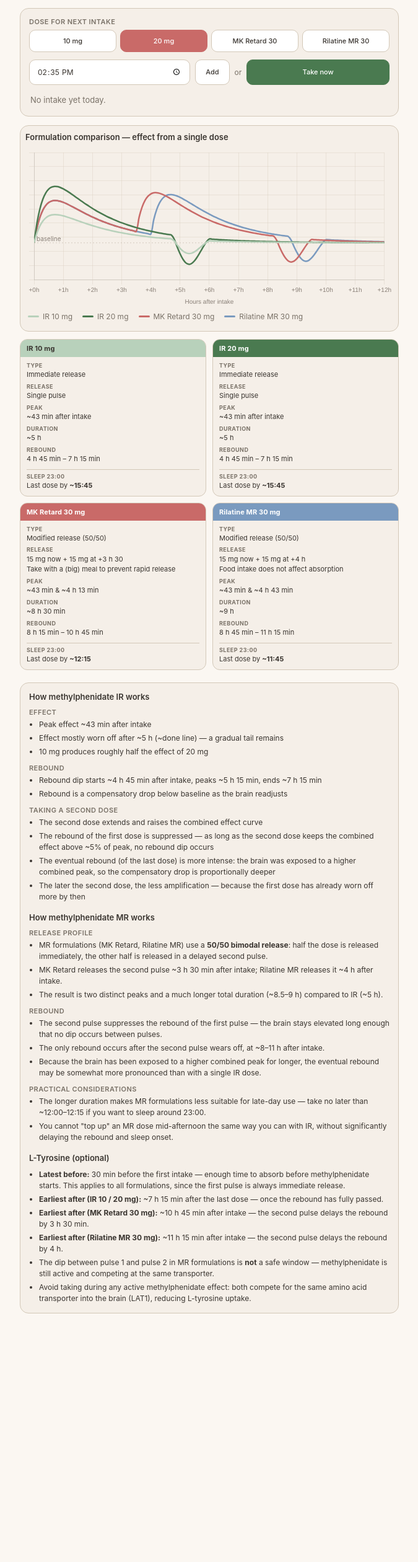
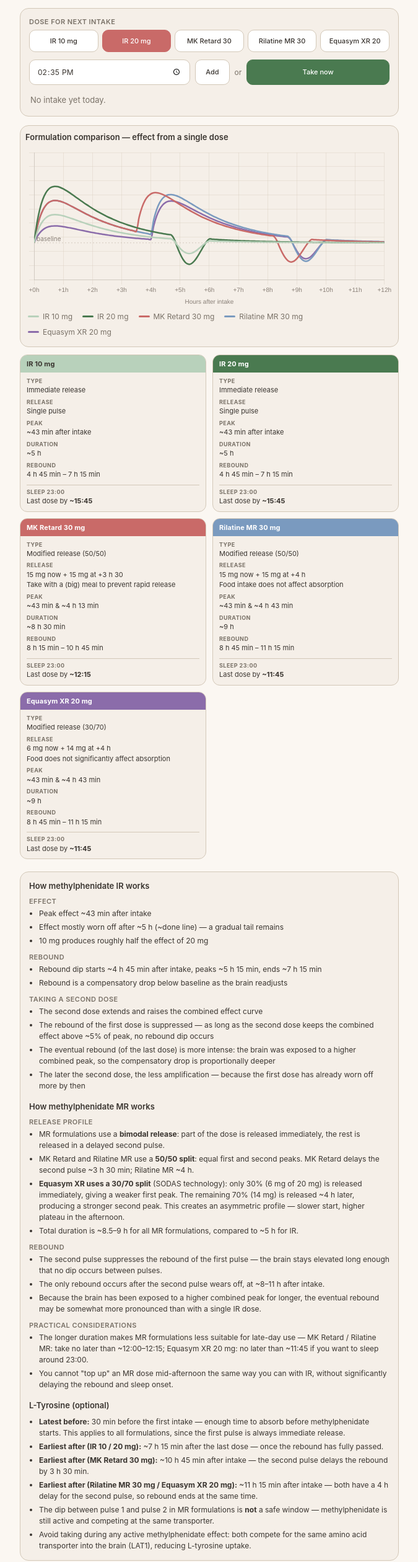
Before and after one commit to Gybelle/MethylfenidaatCurve_PWA, a plain HTML site: page index.html in a window 1280 px wide. Shown: the part 79-2599 px from the top of the page at 62% size, without its empty margins (302-977 px from the left). Before the commit the page ends 2232 px from the top, so only its background shows below. Drawn offline with nearby package versions, Linux system fonts and the light colour scheme.

Commit message:
added equasym xr 20

```diff
--- a/index.html
+++ b/index.html
@@ -183,6 +183,7 @@
     .dose-swatch.d10   { background: #b8d1bb; }
     .dose-swatch.dmk30 { background: #c96a68; }
     .dose-swatch.drl30 { background: #7a9abf; }
+    .dose-swatch.deq20 { background: #8b6caa; }
     .dose-body { flex: 1 1 auto; min-width: 0; }
     .dose-time {
       font-weight: 600;
@@ -386,10 +387,11 @@
 <div class="input-card">
   <div class="field-label">Dose for next intake</div>
   <div class="dose-toggle" id="dose-toggle">
-    <button data-mg="10"  data-type="ir"   data-delay="0">10 mg</button>
-    <button data-mg="20"  data-type="ir"   data-delay="0">20 mg</button>
+    <button data-mg="10"  data-type="ir"   data-delay="0">IR 10 mg</button>
+    <button data-mg="20"  data-type="ir"   data-delay="0">IR 20 mg</button>
     <button data-mg="30"  data-type="mk30" data-delay="3.5">MK Retard 30</button>
     <button data-mg="30"  data-type="rl30" data-delay="4" class="active">Rilatine MR 30</button>
+    <button data-mg="20"  data-type="eq20" data-delay="4" data-split="0.3">Equasym XR 20</button>
   </div>
 
   <div class="time-row">
@@ -446,6 +448,7 @@
     <div class="legend-item"><span class="swatch" style="background:#4a7a50"></span>IR 20 mg</div>
     <div class="legend-item"><span class="swatch" style="background:#c96a68"></span>MK Retard 30 mg</div>
     <div class="legend-item"><span class="swatch" style="background:#7a9abf"></span>Rilatine MR 30 mg</div>
+    <div class="legend-item"><span class="swatch" style="background:#8b6caa"></span>Equasym XR 20 mg</div>
   </div>
 </div>
 
@@ -499,6 +502,18 @@
     </div>
   </div>
 
+  <div class="comp-card">
+    <div class="comp-header" style="background:#8b6caa;color:#fff">Equasym XR 20 mg</div>
+    <div class="comp-body">
+      <div class="comp-row"><span class="comp-key">Type</span><span>Modified release (30/70)</span></div>
+      <div class="comp-row"><span class="comp-key">Release</span><span>6 mg now + 14 mg at +4 h</span><span>Food does not significantly affect absorption</span></div>
+      <div class="comp-row"><span class="comp-key">Peak</span><span>~43 min &amp; ~4 h 43 min</span></div>
+      <div class="comp-row"><span class="comp-key">Duration</span><span>~9 h</span></div>
+      <div class="comp-row"><span class="comp-key">Rebound</span><span>8 h 45 min – 11 h 15 min</span></div>
+      <div class="comp-row comp-sleep"><span class="comp-key">Sleep 23:00</span><span>Last dose by <strong>~11:45</strong></span></div>
+    </div>
+  </div>
+
 </div>
 
 <div class="rules-card">
@@ -525,9 +540,10 @@
     <div class="rules-title" style="margin-top:16px">How methylphenidate MR works</div>
     <div class="rules-section">Release profile</div>
     <ul class="rules-list">
-      <li>MR formulations (MK Retard, Rilatine MR) use a <strong>50/50 bimodal release</strong>: half the dose is released immediately, the other half is released in a delayed second pulse.</li>
-      <li>MK Retard releases the second pulse ~3 h 30 min after intake; Rilatine MR releases it ~4 h after intake.</li>
-      <li>The result is two distinct peaks and a much longer total duration (~8.5–9 h) compared to IR (~5 h).</li>
+      <li>MR formulations use a <strong>bimodal release</strong>: part of the dose is released immediately, the rest is released in a delayed second pulse.</li>
+      <li>MK Retard and Rilatine MR use a <strong>50/50 split</strong>: equal first and second peaks. MK Retard delays the second pulse ~3 h 30 min; Rilatine MR ~4 h.</li>
+      <li><strong>Equasym XR uses a 30/70 split</strong> (SODAS technology): only 30% (6 mg of 20 mg) is released immediately, giving a weaker first peak. The remaining 70% (14 mg) is released ~4 h later, producing a stronger second peak. This creates an asymmetric profile — slower start, higher plateau in the afternoon.</li>
+      <li>Total duration is ~8.5–9 h for all MR formulations, compared to ~5 h for IR.</li>
     </ul>
     <div class="rules-section">Rebound</div>
     <ul class="rules-list">
@@ -537,7 +553,7 @@
     </ul>
     <div class="rules-section">Practical considerations</div>
     <ul class="rules-list">
-      <li>The longer duration makes MR formulations less suitable for late-day use — take no later than ~12:00–12:15 if you want to sleep around 23:00.</li>
+      <li>The longer duration makes MR formulations less suitable for late-day use — MK Retard / Rilatine MR: take no later than ~12:00–12:15; Equasym XR 20 mg: no later than ~11:45 if you want to sleep around 23:00.</li>
       <li>You cannot "top up" an MR dose mid-afternoon the same way you can with IR, without significantly delaying the rebound and sleep onset.</li>
     </ul>
 
@@ -546,7 +562,7 @@
       <li><strong>Latest before:</strong> 30 min before the first intake — enough time to absorb before methylphenidate starts. This applies to all formulations, since the first pulse is always immediate release.</li>
       <li><strong>Earliest after (IR 10 / 20 mg):</strong> ~7 h 15 min after the last dose — once the rebound has fully passed.</li>
       <li><strong>Earliest after (MK Retard 30 mg):</strong> ~10 h 45 min after intake — the second pulse delays the rebound by 3 h 30 min.</li>
-      <li><strong>Earliest after (Rilatine MR 30 mg):</strong> ~11 h 15 min after intake — the second pulse delays the rebound by 4 h.</li>
+      <li><strong>Earliest after (Rilatine MR 30 mg / Equasym XR 20 mg):</strong> ~11 h 15 min after intake — both have a 4 h delay for the second pulse, so rebound ends at the same time.</li>
       <li>The dip between pulse 1 and pulse 2 in MR formulations is <strong>not</strong> a safe window — methylphenidate is still active and competing at the same transporter.</li>
       <li>Avoid taking during any active methylphenidate effect: both compete for the same amino acid transporter into the brain (LAT1), reducing L-tyrosine uptake.</li>
     </ul>
@@ -633,13 +649,16 @@ function getOrInitState() {
     s = { date: todayStr(), doses: [], selectedMg: 20, selectedType: 'ir' };
     saveState(s);
   }
-  // Migrate legacy doses without type/delay
-  if (s.doses) s.doses.forEach(d => { if (!d.type) { d.type = 'ir'; d.delay = 0; } });
+  // Migrate legacy doses without type/delay/split
+  if (s.doses) s.doses.forEach(d => {
+    if (!d.type) { d.type = 'ir'; d.delay = 0; }
+    if (isMR(d) && d.split === undefined) { d.split = 0.5; }
+  });
   return s;
 }
-function addDose(time, mg, type = 'ir', delay = 0) {
+function addDose(time, mg, type = 'ir', delay = 0, split = 0.5) {
   const s = getOrInitState();
-  s.doses.push({ id: uid(), time, mg, type, delay });
+  s.doses.push({ id: uid(), time, mg, type, delay, split });
   s.doses.sort((a,b) => a.time - b.time);
   s.selectedMg = mg;
   s.selectedType = type;
@@ -703,9 +722,11 @@ function isMR(dose) { return dose.type && dose.type !== 'ir'; }
 
 function medAt(dose, t) {
   if (isMR(dose)) {
-    const half = (dose.mg / 2) / REFERENCE_MG;
-    return medValue(t - dose.time) * half +
-           medValue(t - dose.time - dose.delay) * half;
+    const split = dose.split !== undefined ? dose.split : 0.5;
+    const firstPart  = dose.mg * split       / REFERENCE_MG;
+    const secondPart = dose.mg * (1 - split) / REFERENCE_MG;
+    return medValue(t - dose.time) * firstPart +
+           medValue(t - dose.time - dose.delay) * secondPart;
   }
   return medValue(t - dose.time) * (dose.mg / REFERENCE_MG);
 }
@@ -725,16 +746,16 @@ function reboundAt(dose, allDoses, t) {
   const externalMed = (tt) => allDoses.reduce((s, d) => d.id !== dose.id ? s + medAt(d, tt) : s, 0);
 
   if (isMR(dose)) {
-    const half = (dose.mg / 2) / REFERENCE_MG;
+    const split = dose.split !== undefined ? dose.split : 0.5;
+    const firstPart  = dose.mg * split       / REFERENCE_MG;
+    const secondPart = dose.mg * (1 - split) / REFERENCE_MG;
     const t2 = dose.time + dose.delay;
-    // Sub-dose 1: suppressed by sub-dose 2 (same pill) + other external doses
     const rb1 = _reboundForSubDose(
-      dose.time, half,
-      (tt) => externalMed(tt) + medValue(tt - t2) * half,
+      dose.time, firstPart,
+      (tt) => externalMed(tt) + medValue(tt - t2) * secondPart,
       allDoses, t
     );
-    // Sub-dose 2: suppressed only by external doses
-    const rb2 = _reboundForSubDose(t2, half, externalMed, allDoses, t);
+    const rb2 = _reboundForSubDose(t2, secondPart, externalMed, allDoses, t);
     return rb1 + rb2;
   }
 
@@ -814,12 +835,14 @@ function doseSwatchClass(d) {
   if (d.mg === 10)          return 'd10';
   if (d.type === 'mk30')    return 'dmk30';
   if (d.type === 'rl30')    return 'drl30';
+  if (d.type === 'eq20')    return 'deq20';
   return '';
 }
 
 function doseLabelShort(d) {
   if (d.type === 'mk30') return 'MK Retard 30 mg';
   if (d.type === 'rl30') return 'Rilatine MR 30 mg';
+  if (d.type === 'eq20') return 'Equasym XR 20 mg';
   return `${d.mg} mg`;
 }
 
@@ -1122,7 +1145,7 @@ function renderChart(state) {
 
   const innames = [];
   doses.forEach((d, i) => {
-    const lbl = isMR(d) ? `${d.type === 'mk30' ? 'MK' : 'RL'}30 [${i+1}]` : `${d.mg}mg [${i+1}]`;
+    const lbl = isMR(d) ? `${d.type === 'mk30' ? 'MK30' : d.type === 'eq20' ? 'EQ20' : 'RL30'} [${i+1}]` : `${d.mg}mg [${i+1}]`;
     const x = d.time - start;
     if (x >= 0 && x <= end - start) innames.push({ x, label: lbl });
     if (isMR(d)) {
@@ -1266,8 +1289,8 @@ function renderChart(state) {
 function getSelected() {
   const active = document.querySelector('#dose-toggle button.active');
   return active
-    ? { mg: Number(active.dataset.mg), type: active.dataset.type || 'ir', delay: Number(active.dataset.delay || 0) }
-    : { mg: 20, type: 'ir', delay: 0 };
+    ? { mg: Number(active.dataset.mg), type: active.dataset.type || 'ir', delay: Number(active.dataset.delay || 0), split: active.dataset.split !== undefined ? Number(active.dataset.split) : 0.5 }
+    : { mg: 20, type: 'ir', delay: 0, split: 0.5 };
 }
 
 document.getElementById('dose-toggle').addEventListener('click', (e) => {
@@ -1280,8 +1303,8 @@ document.getElementById('dose-toggle').addEventListener('click', (e) => {
 
 document.getElementById('take-now-btn').addEventListener('click', () => {
   const now = nowDecimalHours();
-  const { mg, type, delay } = getSelected();
-  addDose(Math.round(now * 60) / 60, mg, type, delay);
+  const { mg, type, delay, split } = getSelected();
+  addDose(Math.round(now * 60) / 60, mg, type, delay, split);
   render();
 });
 
@@ -1289,8 +1312,8 @@ document.getElementById('set-time-btn').addEventListener('click', () => {
   const val = document.getElementById('time-input').value;
   const parsed = parseTimeInput(val);
   if (parsed == null) return;
-  const { mg, type, delay } = getSelected();
-  addDose(parsed, mg, type, delay);
+  const { mg, type, delay, split } = getSelected();
+  addDose(parsed, mg, type, delay, split);
   render();
 });
 
@@ -1320,8 +1343,8 @@ document.getElementById('clear-all-btn').addEventListener('click', () => {
 })();
 
 // ── Comparison chart ─────────────────────────────────────────
-function computeComparisonCurve(mg, type, delay) {
-  const dose = { id: 'cmp_' + type, time: 0, mg, type: type || 'ir', delay: delay || 0 };
+function computeComparisonCurve(mg, type, delay, split = 0.5) {
+  const dose = { id: 'cmp_' + type, time: 0, mg, type: type || 'ir', delay: delay || 0, split };
   const allDoses = [dose];
   const pts = [];
   for (let t = 0; t <= 12.5; t += 0.1) {
@@ -1335,14 +1358,15 @@ function computeComparisonCurve(mg, type, delay) {
 let compChart = null;
 function initComparisonChart() {
   const variants = [
-    { mg: 10, type: 'ir',   delay: 0,   color: '#b8d1bb', label: 'IR 10 mg' },
-    { mg: 20, type: 'ir',   delay: 0,   color: '#4a7a50', label: 'IR 20 mg' },
-    { mg: 30, type: 'mk30', delay: 3.5, color: '#c96a68', label: 'MK Retard 30 mg' },
-    { mg: 30, type: 'rl30', delay: 4,   color: '#7a9abf', label: 'Rilatine MR 30 mg' },
+    { mg: 10, type: 'ir',   delay: 0,   split: 0.5, color: '#b8d1bb', label: 'IR 10 mg' },
+    { mg: 20, type: 'ir',   delay: 0,   split: 0.5, color: '#4a7a50', label: 'IR 20 mg' },
+    { mg: 30, type: 'mk30', delay: 3.5, split: 0.5, color: '#c96a68', label: 'MK Retard 30 mg' },
+    { mg: 30, type: 'rl30', delay: 4,   split: 0.5, color: '#7a9abf', label: 'Rilatine MR 30 mg' },
+    { mg: 20, type: 'eq20', delay: 4,   split: 0.3, color: '#8b6caa', label: 'Equasym XR 20 mg' },
   ];
   const datasets = variants.map(v => ({
     label: v.label,
-    data: computeComparisonCurve(v.mg, v.type, v.delay),
+    data: computeComparisonCurve(v.mg, v.type, v.delay, v.split),
     borderColor: v.color,
     backgroundColor: 'transparent',
     fill: false,
--- a/sw.js
+++ b/sw.js
@@ -2,7 +2,7 @@
    Simple cache-first strategy for the app shell.
    Bump CACHE_NAME whenever you deploy new files. */
 
-const CACHE_NAME = 'rilatine-v7';
+const CACHE_NAME = 'rilatine-v8';
 const ASSETS = [
   './',
   './index.html',
```
Also changed, not shown: 1 other file.
